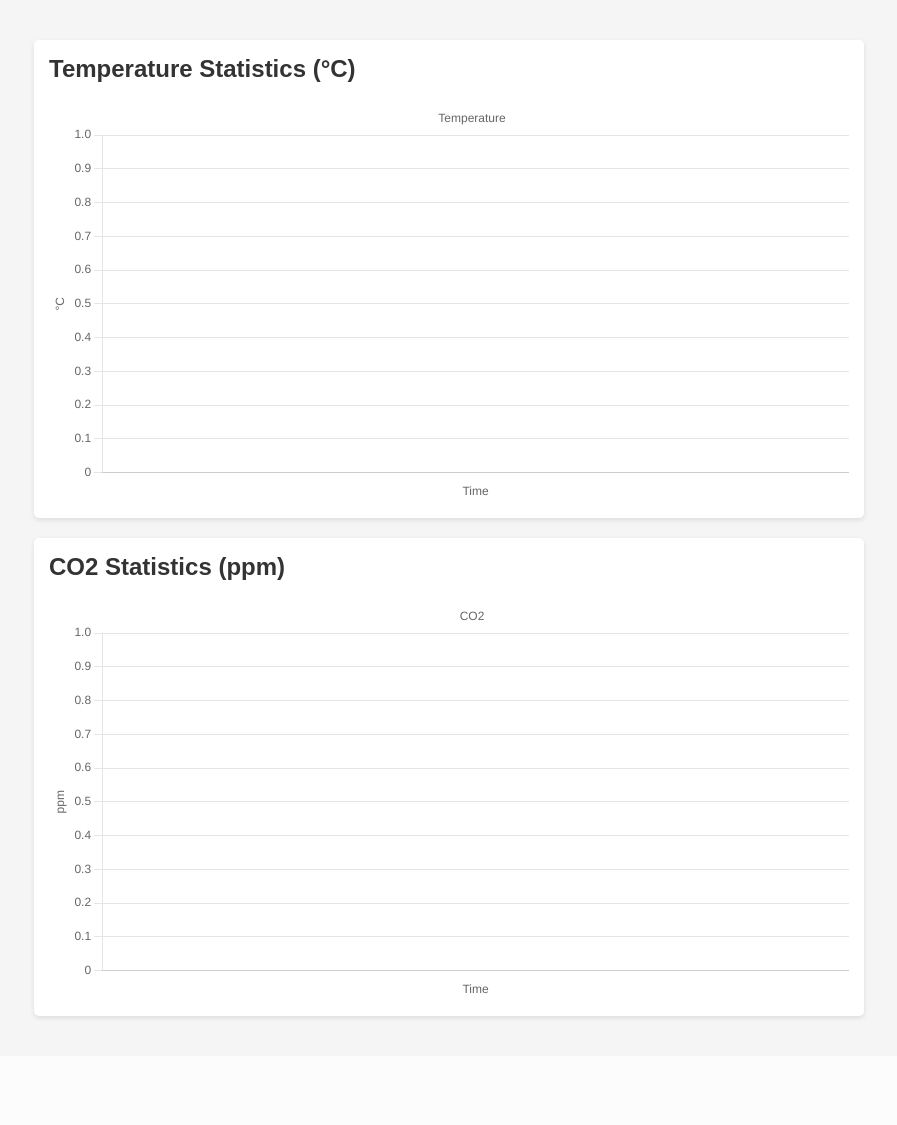
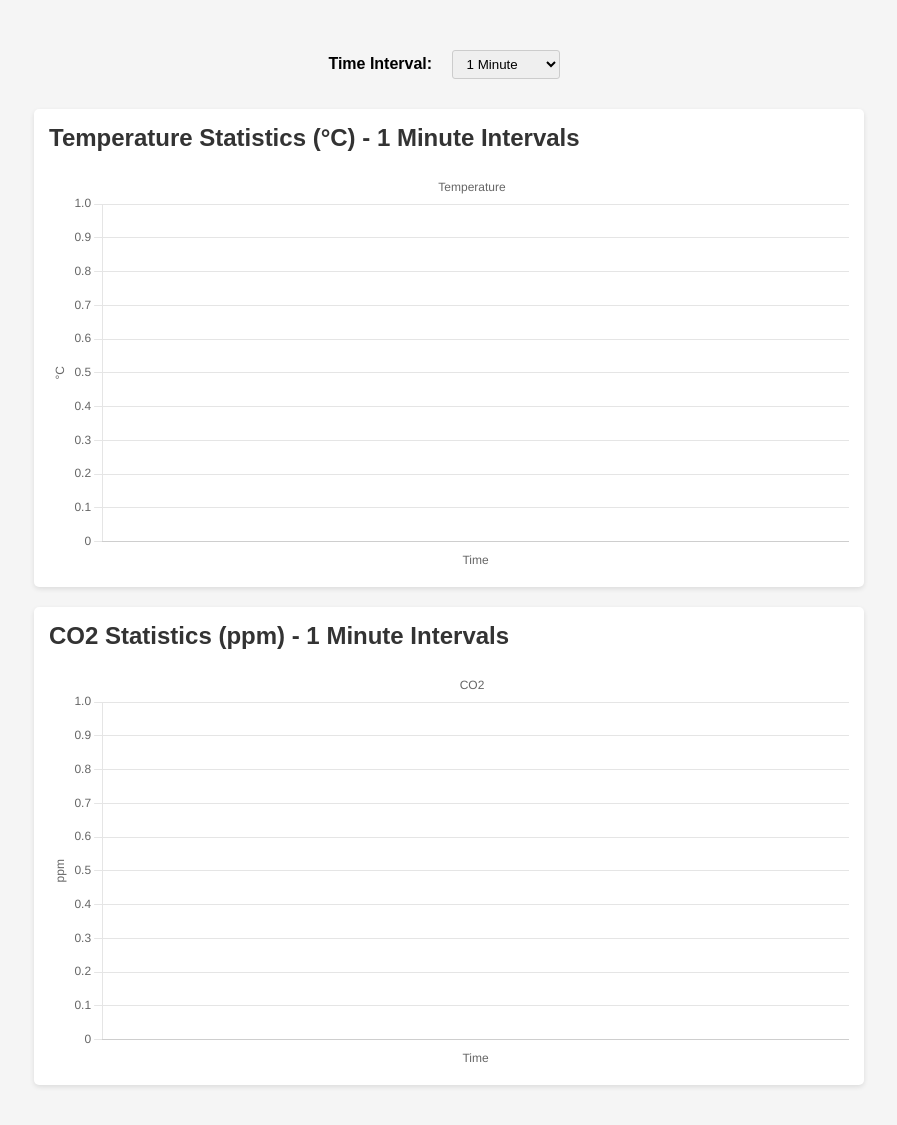
Before and after one commit to sgrk/sensor_webui, a Flask app: page / in a window 1280 px wide. Shown: the whole page, without its empty margins (191-1088 px from the left). Before the commit the page ends 1020 px from the top, so only its background shows below. Run offline with Flask 3, Linux system fonts and the light colour scheme; data that the repository does not hold is empty.

Commit message:
Add time interval selection for data aggregation

```diff
--- a/app.py
+++ b/app.py
@@ -26,21 +26,33 @@ def index():
 def get_stats():
     """
     API endpoint to get sensor statistics
+
+    Query parameters:
+    - interval: Time interval for data aggregation ('1min', '10min', '1hour', '1day')
     """
+    from flask import request
+
+    # Get interval from query parameters, default to 1min
+    interval = request.args.get('interval', '1min')
+    if interval not in ['1min', '10min', '1hour', '1day']:
+        interval = '1min'
+
     # Get temperature data
-    temp_timestamps, temp_stats = data_processor.get_statistics('temperature')
+    temp_timestamps, temp_stats = data_processor.get_statistics('temperature', interval=interval)
 
     # Get CO2 data
-    co2_timestamps, co2_stats = data_processor.get_statistics('co2')
+    co2_timestamps, co2_stats = data_processor.get_statistics('co2', interval=interval)
 
     return jsonify({
         'temperature': {
             'timestamps': temp_timestamps,
-            'stats': temp_stats
+            'stats': temp_stats,
+            'interval': interval
         },
         'co2': {
             'timestamps': co2_timestamps,
-            'stats': co2_stats
+            'stats': co2_stats,
+            'interval': interval
         }
     })
 
--- a/data_processor.py
+++ b/data_processor.py
@@ -157,13 +157,14 @@ def check_and_save_minute_data():
 
     return False
 
-def get_statistics(reading_type, limit=None):
+def get_statistics(reading_type, limit=None, interval='1min'):
     """
-    Get statistics for a specific reading type
+    Get statistics for a specific reading type with specified time interval
 
     Args:
         reading_type (str): Type of reading to get statistics for (e.g., 'temperature', 'co2')
         limit (int): Maximum number of records to return
+        interval (str): Time interval for data aggregation ('1min', '10min', '1hour', '1day')
 
     Returns:
         tuple: (timestamps, stats) where timestamps is a list of formatted timestamps
@@ -172,5 +173,57 @@ def get_statistics(reading_type, limit=None):
     # Use config value if limit is not specified
     if limit is None:
         limit = config.STATS_LIMIT
+
     filename = f'{reading_type}_stats.csv'
-    return utils.read_csv_data(filename, limit)
+    timestamps, stats = utils.read_csv_data(filename)
+
+    if not timestamps or not stats:
+        return [], []
+
+    # Convert timestamps to datetime objects
+    datetimes = [datetime.strptime(ts, '%Y-%m-%d %H:%M:00') for ts in timestamps]
+
+    # Group data by interval
+    grouped_data = {}
+    for dt, stat in zip(datetimes, stats):
+        interval_key = None
+        if interval == '1min':
+            interval_key = dt.strftime('%Y-%m-%d %H:%M:00')
+        elif interval == '10min':
+            minute = (dt.minute // 10) * 10
+            interval_key = dt.strftime(f'%Y-%m-%d %H:{minute:02d}:00')
+        elif interval == '1hour':
+            interval_key = dt.strftime('%Y-%m-%d %H:00:00')
+        elif interval == '1day':
+            interval_key = dt.strftime('%Y-%m-%d 00:00:00')
+
+        if interval_key not in grouped_data:
+            grouped_data[interval_key] = []
+        grouped_data[interval_key].append(stat)
+
+    # Calculate aggregated statistics for each interval
+    aggregated_stats = []
+    aggregated_timestamps = []
+
+    for timestamp in sorted(grouped_data.keys()):
+        interval_stats = grouped_data[timestamp]
+
+        # Aggregate statistics
+        aggregated_stat = {
+            'minimum': min(s['minimum'] for s in interval_stats),
+            'maximum': max(s['maximum'] for s in interval_stats),
+            'first': interval_stats[0]['first'],
+            'last': interval_stats[-1]['last'],
+            'average': sum(s['average'] * s['count'] for s in interval_stats) / sum(s['count'] for s in interval_stats),
+            'count': sum(s['count'] for s in interval_stats)
+        }
+
+        aggregated_stats.append(aggregated_stat)
+        aggregated_timestamps.append(timestamp)
+
+    # Apply limit after aggregation
+    if limit:
+        aggregated_timestamps = aggregated_timestamps[-limit:]
+        aggregated_stats = aggregated_stats[-limit:]
+
+    return aggregated_timestamps, aggregated_stats
--- a/static/js/charts.js
+++ b/static/js/charts.js
@@ -149,14 +149,36 @@ function updateChart(chart, data) {
     chart.update('none');
 }
 
+// Global variable to store current interval
+let currentInterval = '1min';
+
+// Function to change interval
+function changeInterval(interval) {
+    currentInterval = interval;
+    fetchData();
+}
+
 // Fetch data from API
 async function fetchData() {
     try {
-        const res = await fetch('/stats');
+        const res = await fetch(`/stats?interval=${currentInterval}`);
         const json = await res.json();
 
         updateChart(tempChart, json.temperature);
         updateChart(co2Chart, json.co2);
+
+        // Update chart titles with interval information
+        const intervalText = {
+            '1min': '1 Minute',
+            '10min': '10 Minutes',
+            '1hour': '1 Hour',
+            '1day': '1 Day'
+        }[currentInterval];
+
+        document.querySelector('#tempChart').closest('.chart-container').querySelector('h2')
+            .textContent = `Temperature Statistics (°C) - ${intervalText} Intervals`;
+        document.querySelector('#co2Chart').closest('.chart-container').querySelector('h2')
+            .textContent = `CO2 Statistics (ppm) - ${intervalText} Intervals`;
     } catch (error) {
         console.error('Error fetching data:', error);
     }
@@ -164,5 +186,25 @@ async function fetchData() {
 
 // Initial data fetch
 fetchData();
-// Update every 10 seconds
-setInterval(fetchData, 10000);
+
+// Update interval based on data frequency
+const updateIntervals = {
+    '1min': 10000,    // 10 seconds
+    '10min': 30000,   // 30 seconds
+    '1hour': 60000,   // 1 minute
+    '1day': 300000    // 5 minutes
+};
+
+// Function to manage update interval
+function startUpdateInterval() {
+    const interval = updateIntervals[currentInterval];
+    return setInterval(fetchData, interval);
+}
+
+let updateTimer = startUpdateInterval();
+
+// Update timer when interval changes
+document.getElementById('interval').addEventListener('change', function() {
+    clearInterval(updateTimer);
+    updateTimer = startUpdateInterval();
+});
--- a/templates/index.html
+++ b/templates/index.html
@@ -4,8 +4,36 @@
     <title>Sensor Dashboard</title>
     <script src="https://cdn.jsdelivr.net/npm/chart.js"></script>
     <link rel="stylesheet" href="{{ url_for('static', filename='css/styles.css') }}">
+    <style>
+        .controls {
+            text-align: center;
+            margin: 20px 0;
+            padding: 10px;
+            background: #f5f5f5;
+            border-radius: 5px;
+        }
+        .controls select {
+            padding: 5px 10px;
+            margin: 0 10px;
+            border-radius: 3px;
+            border: 1px solid #ccc;
+        }
+        .controls label {
+            font-weight: bold;
+            margin-right: 5px;
+        }
+    </style>
 </head>
 <body>
+    <div class="controls">
+        <label for="interval">Time Interval:</label>
+        <select id="interval" onchange="changeInterval(this.value)">
+            <option value="1min">1 Minute</option>
+            <option value="10min">10 Minutes</option>
+            <option value="1hour">1 Hour</option>
+            <option value="1day">1 Day</option>
+        </select>
+    </div>
     <div class="chart-container">
         <h2>Temperature Statistics (°C)</h2>
         <canvas id="tempChart" width="800" height="400"></canvas>
```
